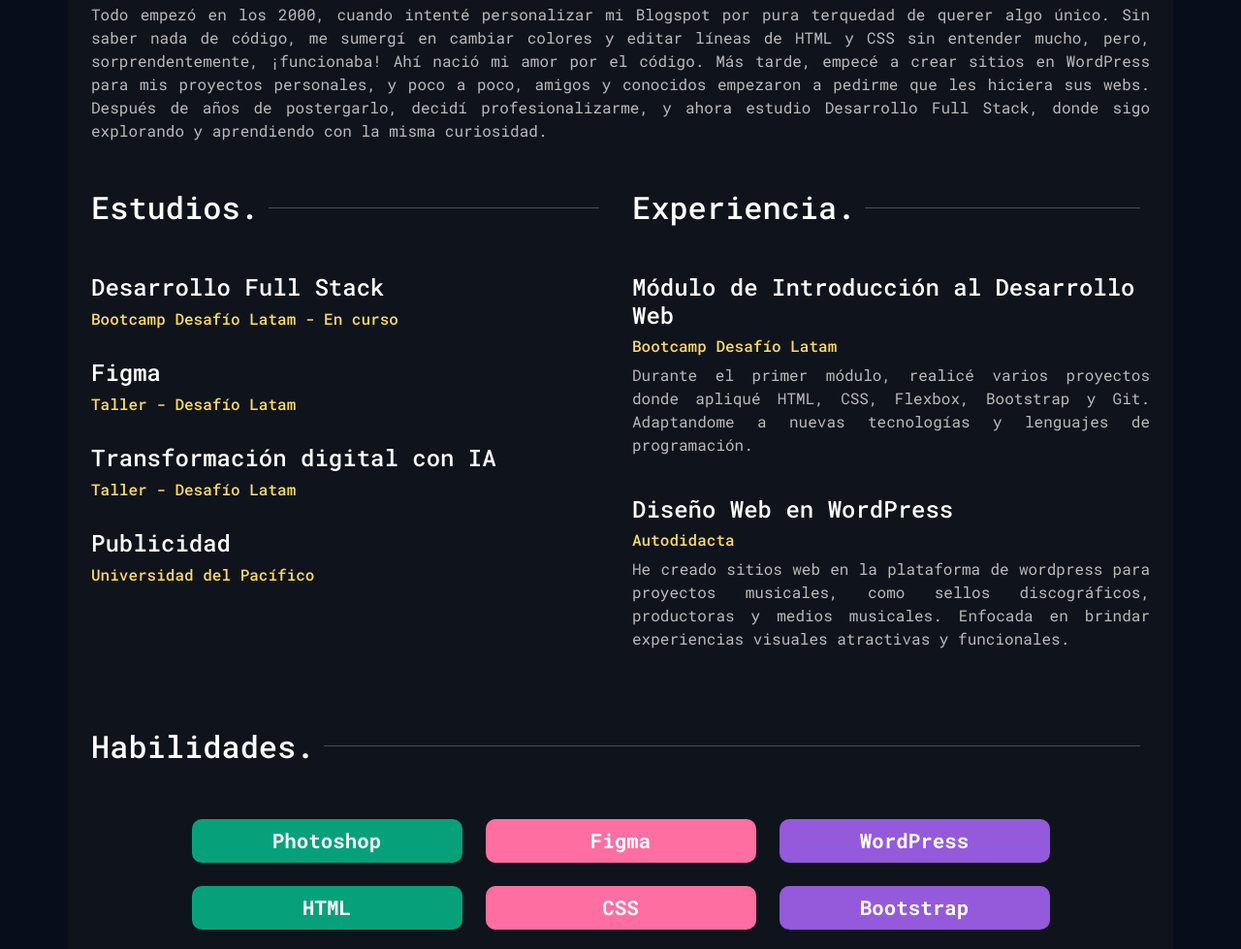
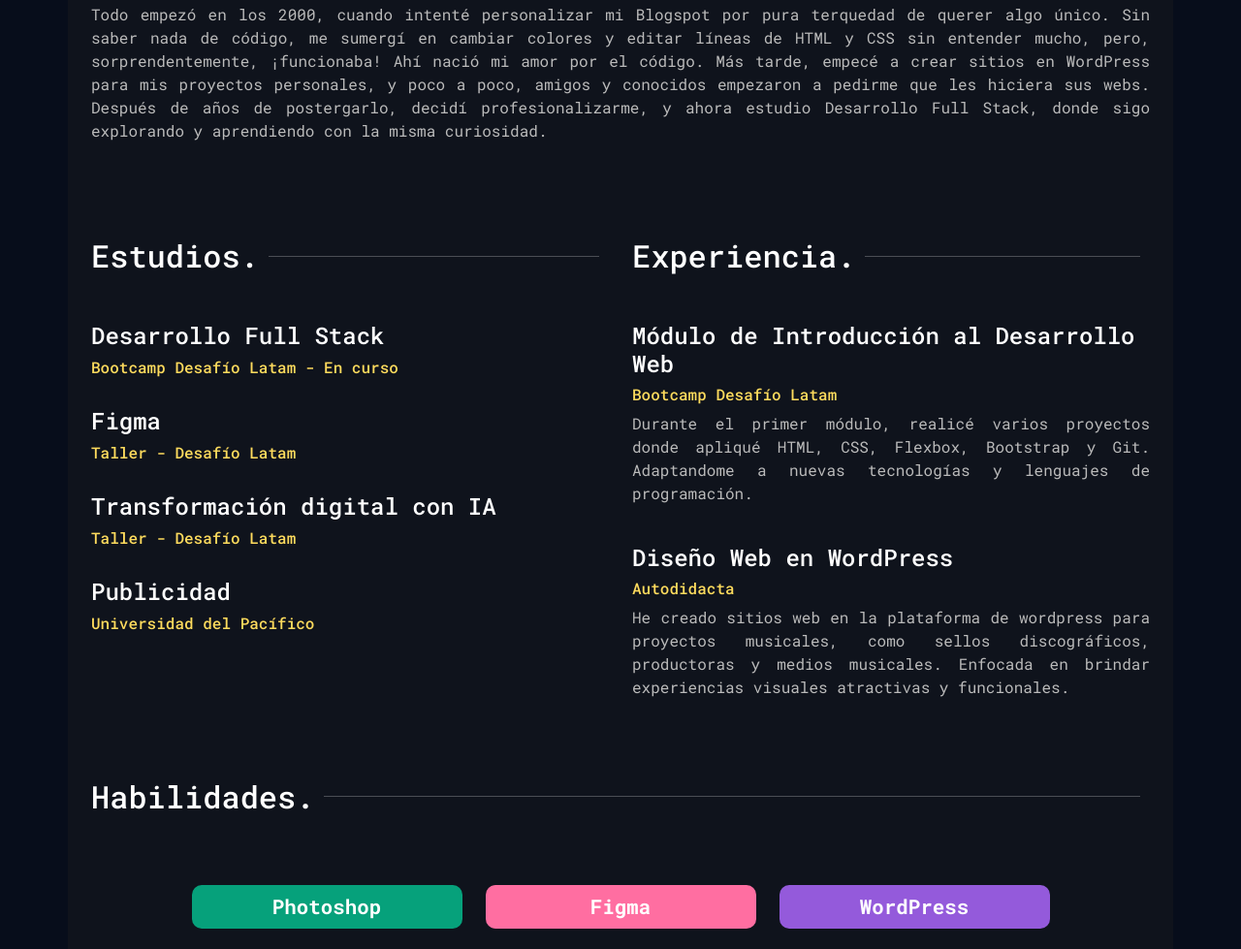
Before and after one commit to muriel-ap/muriel-ap.github.io, a plain HTML site: page index.html in a window 1280 px wide. Shown: the part 843-1822 px from the top of the page at 97% size. Drawn offline with nearby package versions, Linux system fonts and the light colour scheme.

Commit message:
update: creé un costume margin para las section, para dar separación

```diff
--- a/assets/css/style.css
+++ b/assets/css/style.css
@@ -109,6 +109,9 @@ font-size: 0.8rem;
   opacity: 0.1;
 }
 
+.costume-margin {
+  margin-top:50px;
+}
 
 #mas_columnas {
   display: none;
--- a/index.html
+++ b/index.html
@@ -90,7 +90,7 @@
 
     <div class="container my-5">
       <div class="row">
-        <section class="col-md-6" id="estudios">
+        <section class="col-md-6 costume-margin" id="estudios">
           <div class="line-container">
             <h2>Estudios.</h2>
             <hr>
@@ -115,7 +115,7 @@
           </ul>
         </section>
 
-        <section class="col-md-6" id="experiencia">
+        <section class="col-md-6 costume-margin" id="experiencia">
           <div class="line-container">
             <h2>Experiencia.</h2>
             <hr>
@@ -140,12 +140,12 @@
     </div>
 
 
-    <section class="container">
-      <div class="titulo line-container mb-5" id="habilidades">
+    <section class="container costume-margin">
+      <div class="titulo line-container mb-4" id="habilidades">
         <h2>Habilidades.</h2>
         <hr>
       </div>
-      <div class="row d-flex gap-4 justify-content-center py-2">
+      <div class="row d-flex gap-4 justify-content-center py-5">
         <button type="button" class="col-md-3 col-5 btn btn-outline-green">Photoshop</button>
         <button type="button" class="col-md-3 col-5 btn btn-outline-fucsia">Figma</button>
         <button type="button" class="col-md-3 col-5 btn btn-outline-purple">WordPress</button>
@@ -153,16 +153,15 @@
         <button type="button" class="col-md-3 col-5 btn btn-outline-fucsia">CSS</button>
         <button type="button" class="col-md-3 col-5 btn btn-outline-purple">Bootstrap</button>
       </div>
+    </section>
 
-    </section>
-    <section class="container my-5" id="portafolio">
+    <section class="container costume-margin" id="portafolio">
       <div class="titulo line-container mb-5">
         <h2>Portafolio.</h2>
         <hr>
       </div>
 
       <div class="row row-cols-1 row-cols-md-4 g-4 my-5">
-
         <div class="col">
           <div class="card">
             <a href="https://muriel-ap.github.io/desafio1/" target="_blank"><img src="./assets/img/desafio1.png"
```
